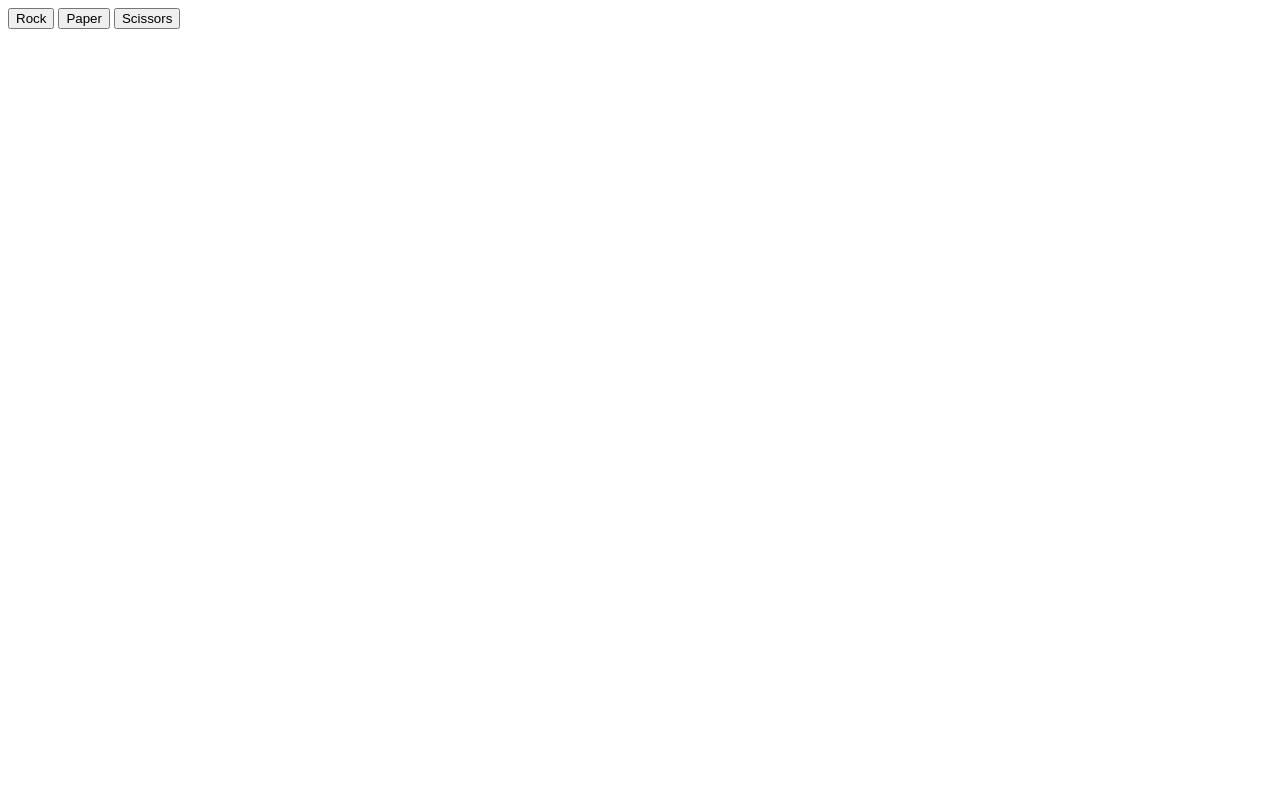
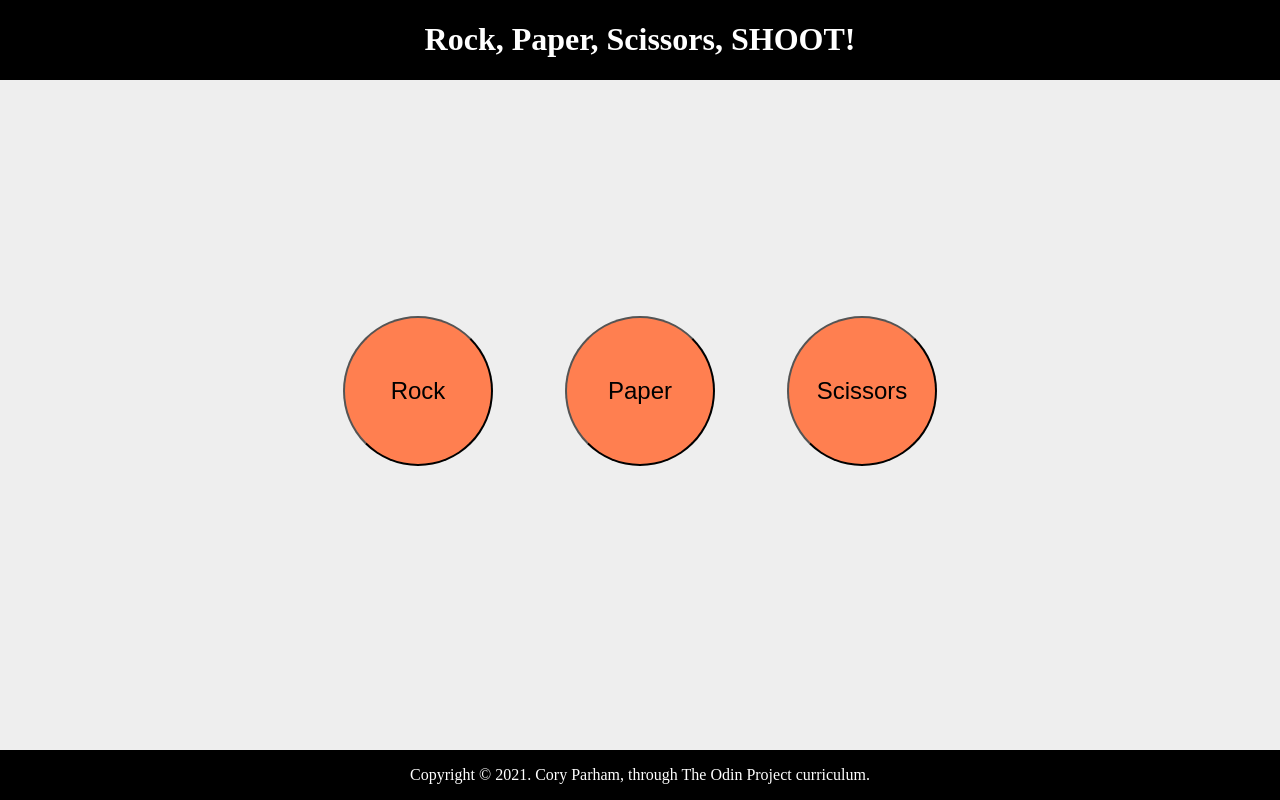
Before and after one commit to coryparham/rock-paper-scissors, a plain HTML site: page index.html in a window 1280 px wide. Drawn offline with Linux system fonts and the light colour scheme.

Commit message:
Add styling

```diff
--- a/index.html
+++ b/index.html
@@ -5,12 +5,14 @@
     <meta http-equiv="X-UA-Compatible" content="IE=edge">
     <meta name="viewport" content="width=device-width, initial-scale=1.0">
     <title>Rock, Paper, Scissors, SHOOT!</title>
+    <link rel="stylesheet" href="styles.css">
 </head>
 <body>
     <div id="container">
         <div id="header">
-
+            <h1>Rock, Paper, Scissors, SHOOT!</h1>
         </div>
+        <div id="main-section">
             <div id="buttons">
                 <button id="rock">Rock</button>
                 <button id="paper">Paper</button>
@@ -19,8 +21,9 @@
             <div id="results">
 
             </div>
+        </div>
         <div id="footer">
-
+            <p>Copyright &copy; 2021. Cory Parham, through The Odin Project curriculum.</p>
         </div>
     </div>
     <script src="script.js"></script>
--- a/styles.css
+++ b/styles.css
@@ -0,0 +1,70 @@
+html {
+    min-height: 100%;
+    display: flex;
+    justify-content: stretch;
+}
+
+body {
+    min-height: 100%;
+    display: flex;
+    flex-direction: column;
+    justify-content: center;
+    align-items: center;
+    flex: 1;
+    background-color: #eeeeee;
+    margin: 0;
+}
+
+#container {
+    display: flex;
+    flex-direction: column;
+    flex: 1;
+    justify-content: space-between;
+    align-items: center;
+    width: 100%;
+}
+
+#header {
+    width: 100%;
+    text-align: center;
+    background-color: black;
+    color: white;
+}
+
+#main-section {
+    width: 100%;
+}
+
+#buttons {
+    display: flex;
+    gap: 72px;
+    justify-content: center;
+}
+
+#buttons button {
+    width: 150px;
+    height: 150px;
+    border-radius: 100%;
+    font-size: 24px;
+    background-color: coral;
+}
+
+#buttons button:hover {
+    opacity: 80%;
+}
+
+#results {
+    text-align: center;
+    font-size: 18px;
+    font-weight: bold;
+    margin-top: 48px;
+}
+
+#footer {
+    width: 100%;
+    text-align: center;
+    background-color: black;
+    color: white;
+    margin: 0;
+    padding: 0;
+}
```
Lines whose indentation alone changed are shown as unchanged.
